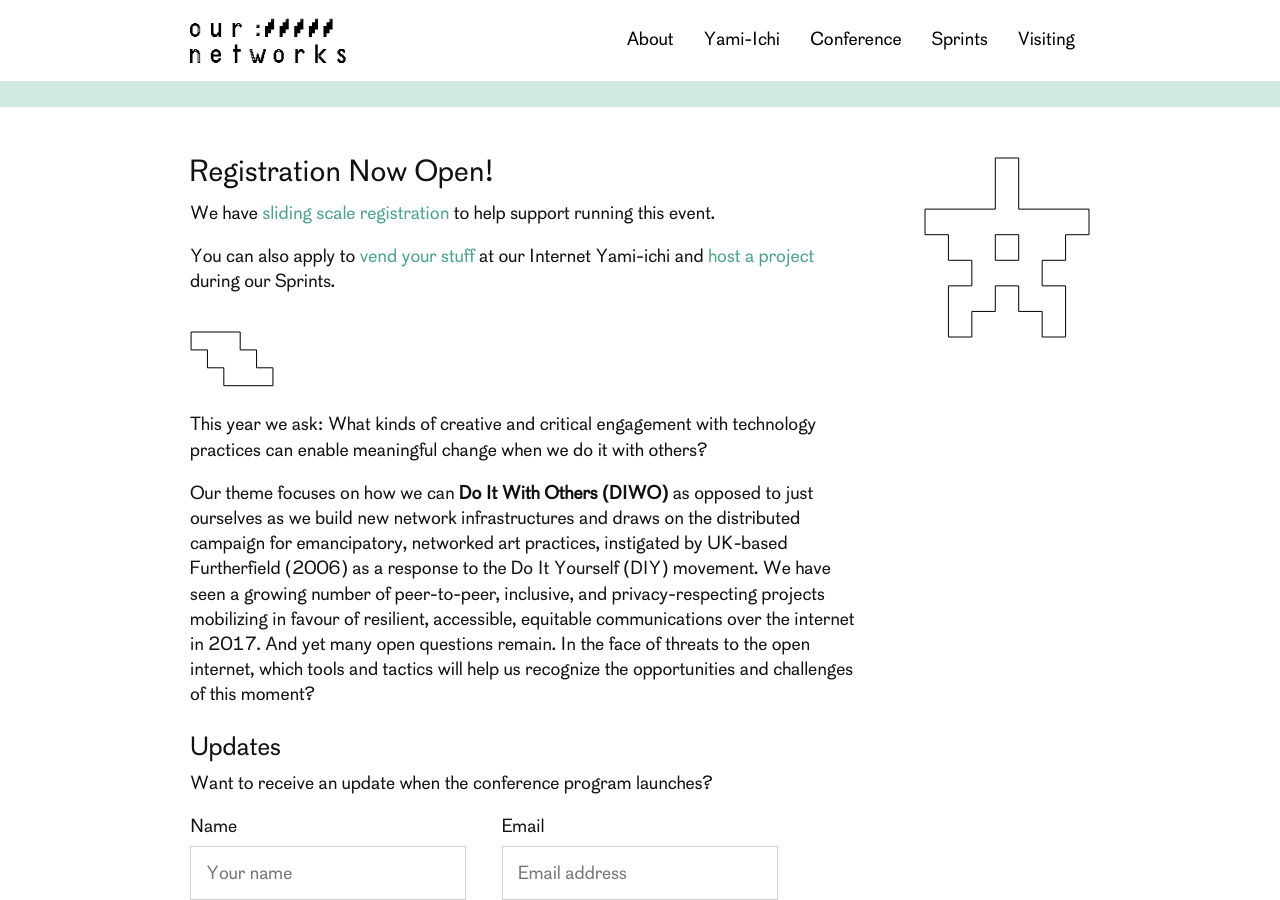
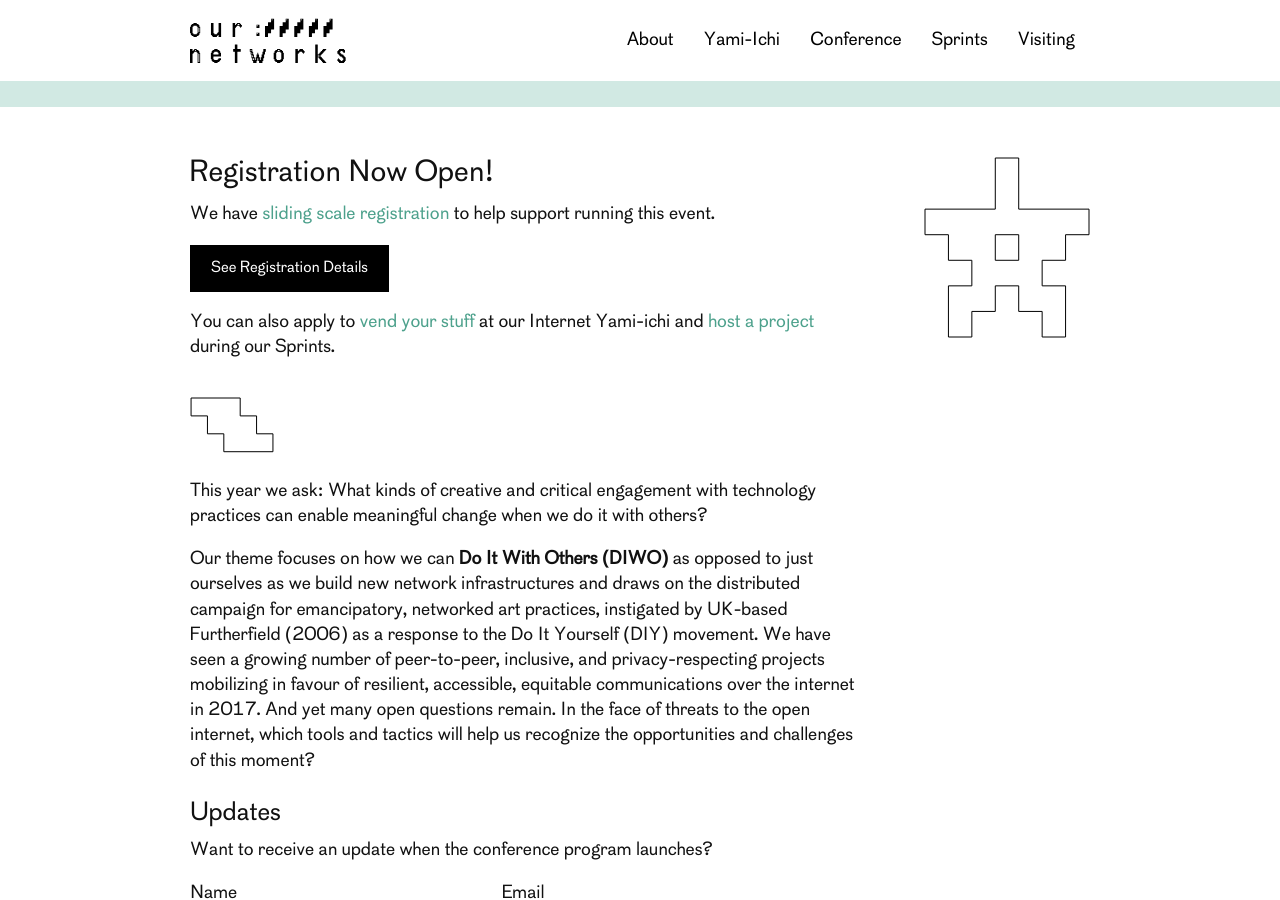
Before and after one commit to ournetworks/ournetworks.ca, a Jekyll site: the page built from index.md, in a window 1280 px wide and 900 px high, scrolled down 523 px. Built offline with Jekyll 4.4.1, drawn with Linux system fonts in a browser that asks for light colours.

Commit message:
homepage cta

```diff
--- a/index.md
+++ b/index.md
@@ -8,6 +8,9 @@ redirect_from:
 <div class="row">
   <h2>Registration Now Open!</h2>
   <p>We have <a href="/conference/#registration">sliding scale registration</a> to help support running this event.
+  </p>
+  <p>
+    <a class="button button-primary compact" href="/conference/#registration">See Registration Details</a>
   </p>
   <p>You can also apply to <a href="/yami-ichi/">vend your stuff</a> at our Internet Yami-ichi and <a href="/sprints/">host a project</a> during our Sprints.
   </p>
```
